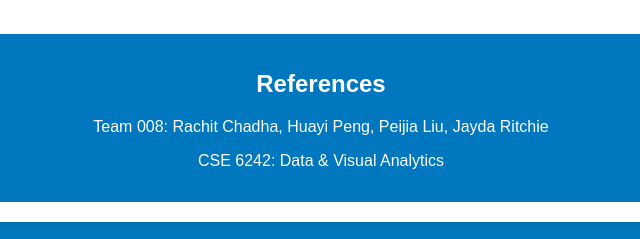
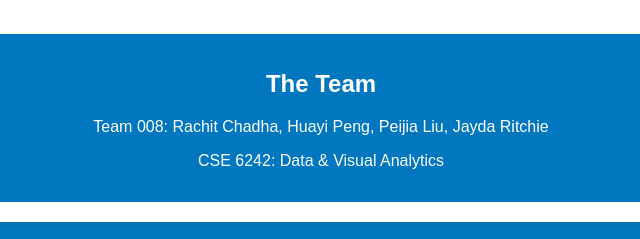
Before and after one commit to rchadha33/Tidal, a plain HTML site: page index.html in a window 1280 px wide. Shown: the part 1169-1408 px from the top of the page, 319-959 px from the left. Drawn offline with Linux system fonts and the light colour scheme.

Commit message:
Update index.html

```diff
--- a/index.html
+++ b/index.html
@@ -198,9 +198,8 @@
 				</p>
 			</section>
 
-			<!-- Footer with References -->
 			<footer>
-				<h2 id="references">References</h2>
+				<h2 id="references">The Team</h2>
 				<p>Team 008: Rachit Chadha, Huayi Peng, Peijia Liu, Jayda Ritchie</p>
 				<p>CSE 6242: Data & Visual Analytics</p>
 			</footer>
```
